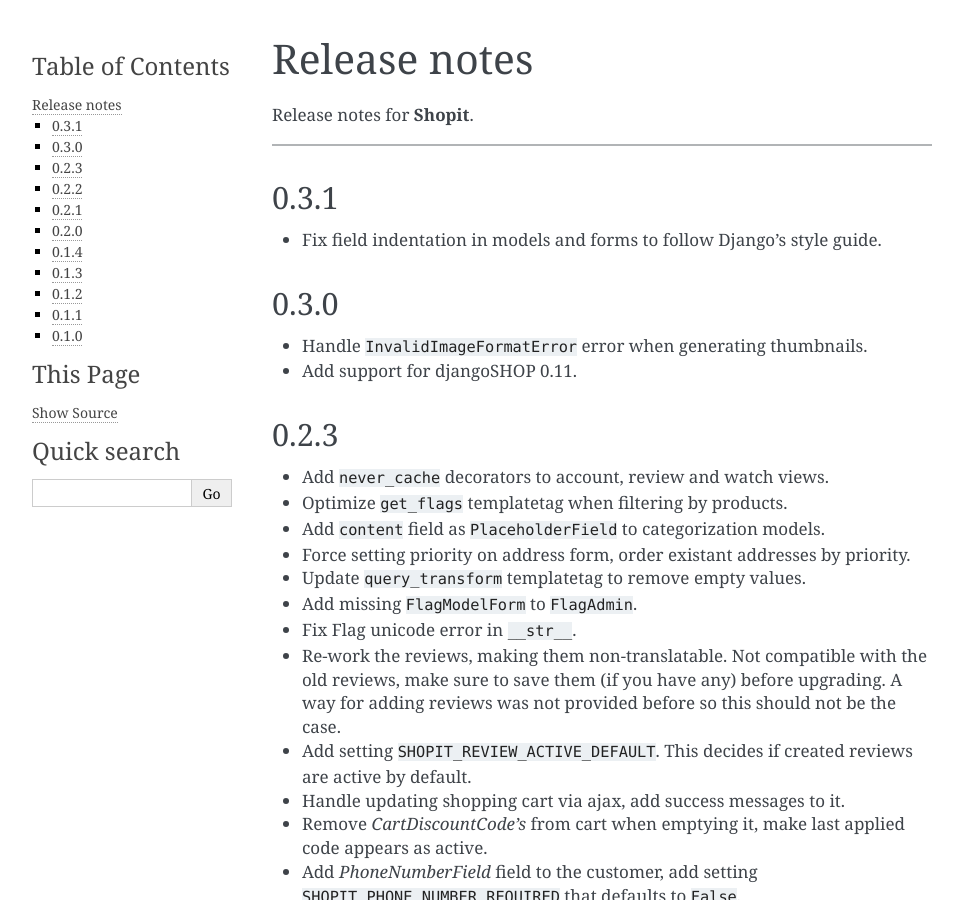
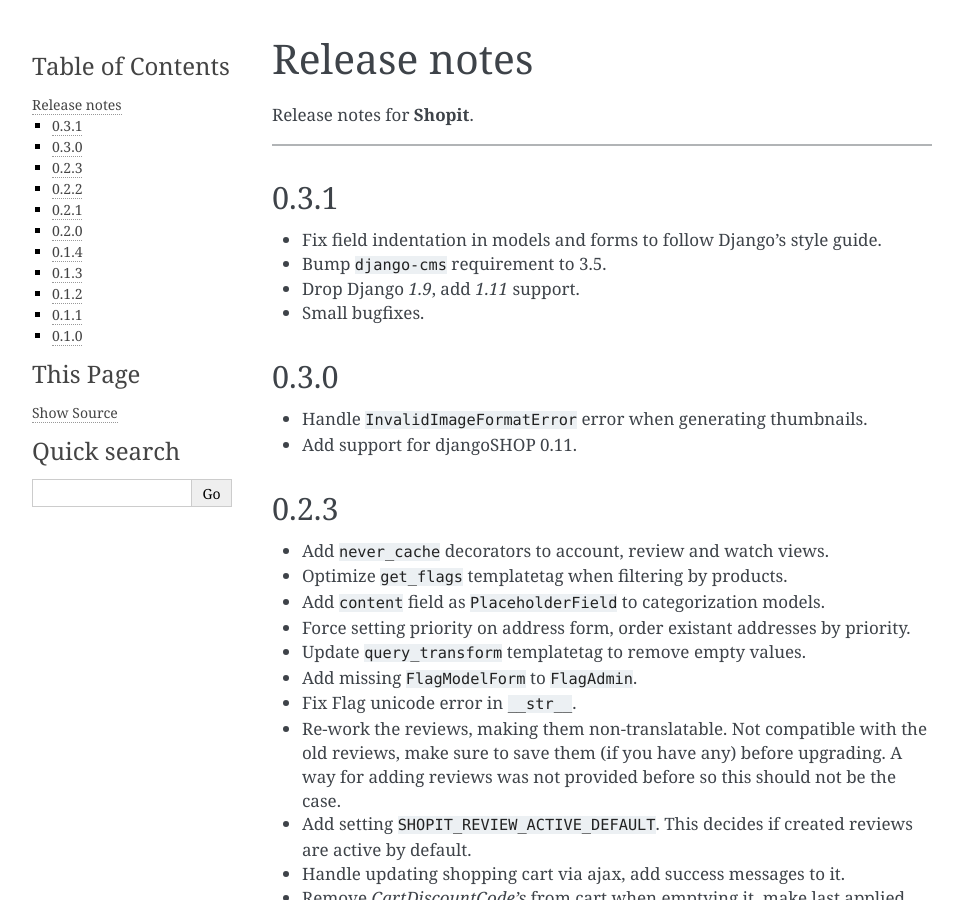
Before and after one commit to dinoperovic/django-shopit, a Sphinx documentation site: the page built from docs/release_notes.rst, in a window 1280 px wide and 900 px high. Shown: the whole window, without its empty margins (148-1111 px from the left). Built offline with Sphinx 7.4.7, drawn with Linux system fonts in a browser that asks for light colours.

Commit message:
update release notes

```diff
--- a/docs/release_notes.rst
+++ b/docs/release_notes.rst
@@ -9,6 +9,9 @@
 =====
 
 * Fix field indentation in models and forms to follow Django's style guide.
+* Bump ``django-cms`` requirement to 3.5.
+* Drop Django `1.9`, add `1.11` support.
+* Small bugfixes.
 
 0.3.0
 =====
```
